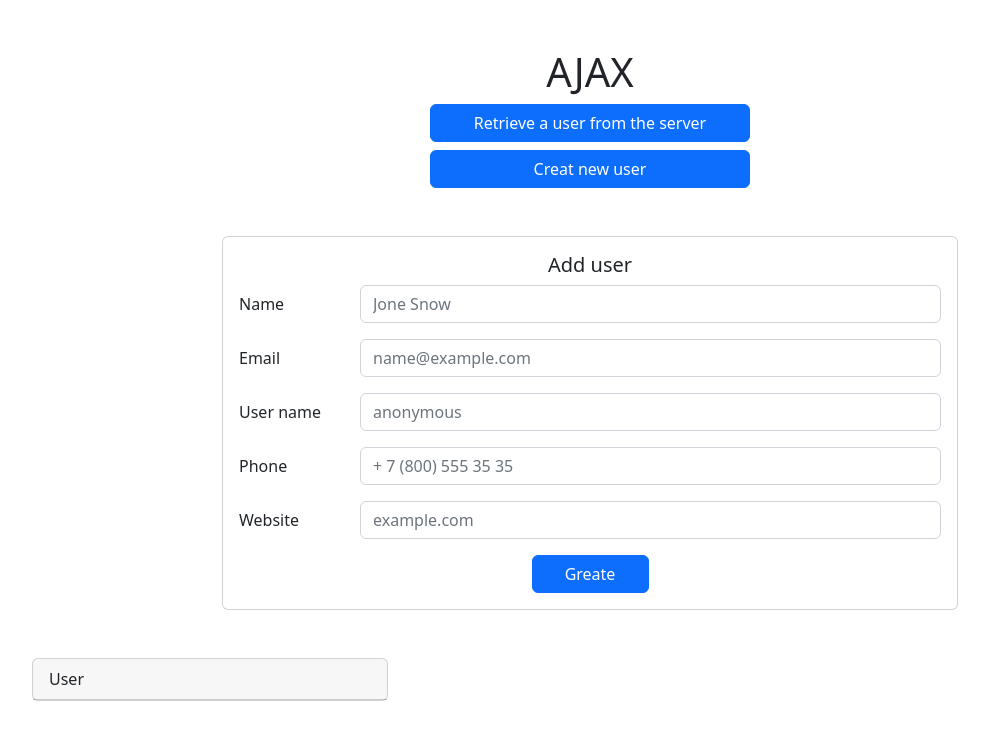
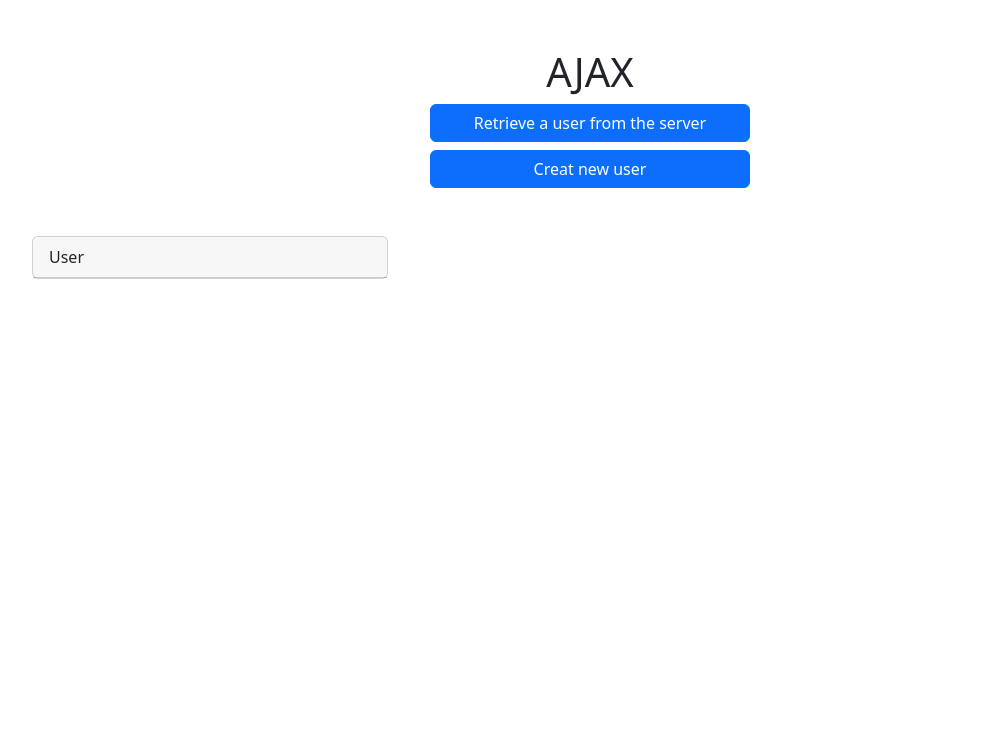
Before and after one commit to 8Panteon8/ajaxpractice, a plain HTML site: page index.html in a window 1280 px wide. Shown: the whole page, without its empty margins (50-1039 px from the left). Drawn offline with nearby package versions, Linux system fonts and the light colour scheme.

Commit message:
Update index.html

```diff
--- a/index.html
+++ b/index.html
@@ -17,7 +17,7 @@
     <button class="btn btn-primary" type="button">Retrieve a user from the server</button>
     <button class="btn btn-primary creat" type="button">Creat new user</button>
   </div>
-  <div class="form-section mt-5 mb-5">
+  <div class="form-section mt-5 mb-5 d-none">
     <div class="container">
       <div class="row">
         <div class="col col-8 mx-auto">
```
